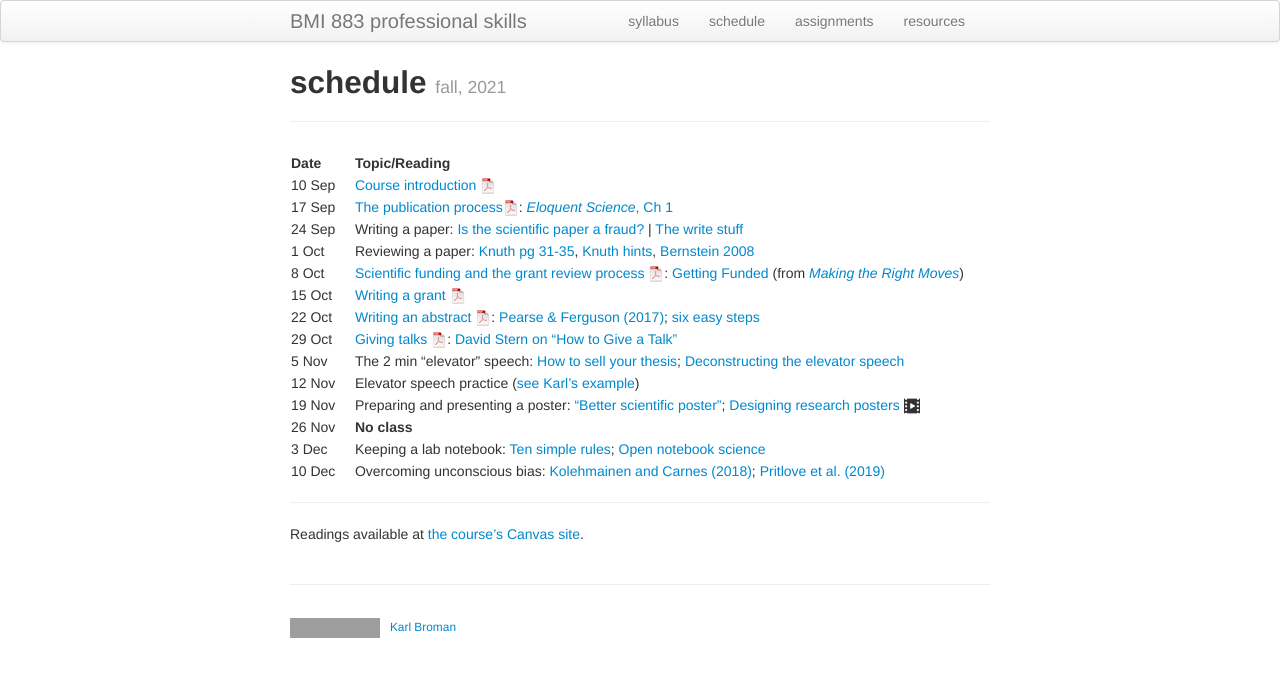
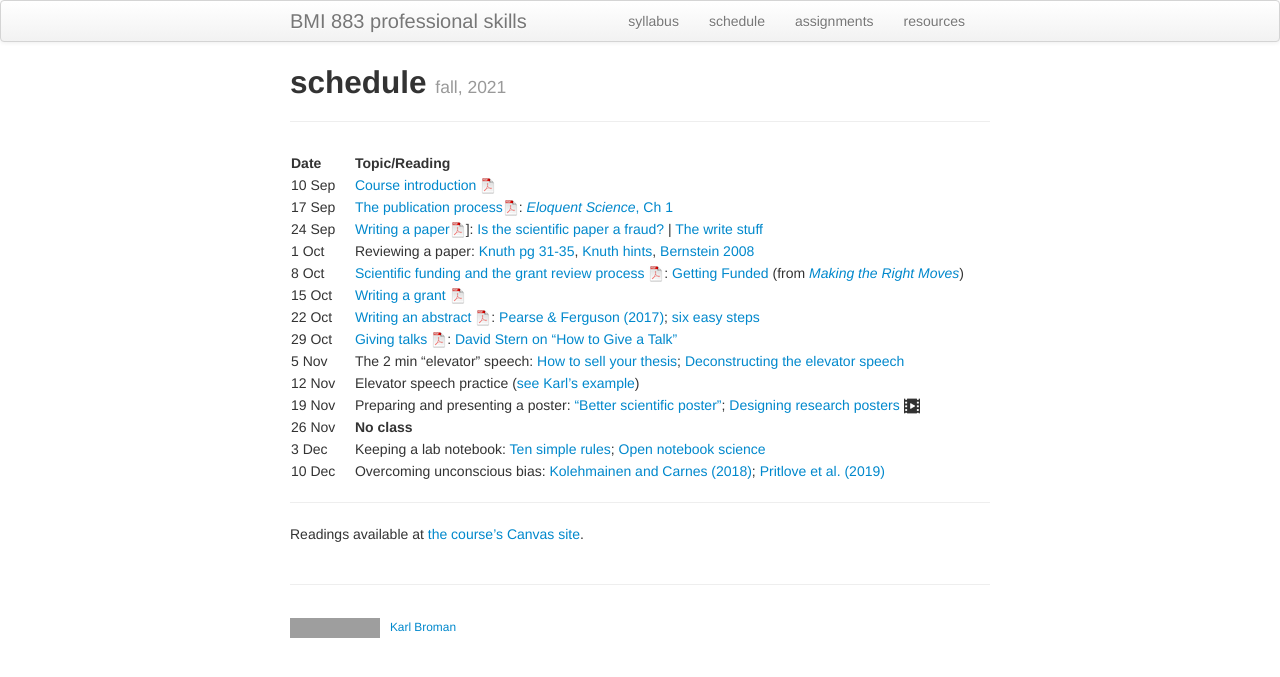
Before and after one commit to kbroman/BMI883, a Jekyll site: the page built from schedule.md, in a window 1280 px wide. Shown: the top 677 px of the page. Built offline with Jekyll 4.4.1, drawn with Linux system fonts in a browser that asks for light colours; grey boxes are pictures that could not be loaded.

Commit message:
Add some slides for week 2

```diff
--- a/schedule.md
+++ b/schedule.md
@@ -9,7 +9,7 @@ description: Schedule and readings for BMI 883, Biomedical data science professi
 | :------ | -- | :----- |
 | 10 Sep   |    | [Course introduction ![pdf logo](icons/pdf-icon.png)](slides/00_intro_slides.pdf) |
 | 17 Sep  |    | [The publication process![slides pdf](icons/pdf-icon.png)](slides/01_publications.pdf): [_Eloquent Science_, Ch 1](https://ebookcentral.proquest.com/lib/wisc/reader.action?docID=1115549) |
-| 24 Sep  |    | Writing a paper: [Is the scientific paper a fraud?](http://www.weizmann.ac.il/mcb/UriAlon/sites/mcb.UriAlon/files/uploads/medawar.pdf) \| [The write stuff](https://media.nature.com/original/magazine-assets/d41586-018-02404-4/d41586-018-02404-4.pdf) |
+| 24 Sep  |    | [Writing a paper![slides pdf](icons/pdf-icon.png)](slides/02_writing.pdf)]: [Is the scientific paper a fraud?](http://www.weizmann.ac.il/mcb/UriAlon/sites/mcb.UriAlon/files/uploads/medawar.pdf) \| [The write stuff](https://media.nature.com/original/magazine-assets/d41586-018-02404-4/d41586-018-02404-4.pdf) |
 | 1 Oct  |    | Reviewing a paper: [Knuth pg 31-35](https://jmlr.csail.mit.edu/reviewing-papers/knuth_mathematical_writing.pdf), [Knuth hints](http://www.ifs.tuwien.ac.at/~silvia/research-tips/Knuth.pdf), [Bernstein 2008](https://www.markbernstein.org/elements/Reviewing.pdf) |
 | 8 Oct   |    | [Scientific funding and the grant review process ![slides pdf](icons/pdf-icon.png)](slides/04_grants.pdf): [Getting Funded](https://www.hhmi.org/sites/default/files/Educational%20Materials/Lab%20Management/Making%20the%20Right%20Moves/moves2_ch9.pdf#page=3) (from [_Making the Right Moves_](https://www.hhmi.org/science-education/programs/making-right-moves))|
 | 15 Oct   |    | [Writing a grant ![slides pdf](icons/pdf-icon.png)](slides/05_grantwriting.pdf) |
```
Also changed, not shown: 3 other files.
